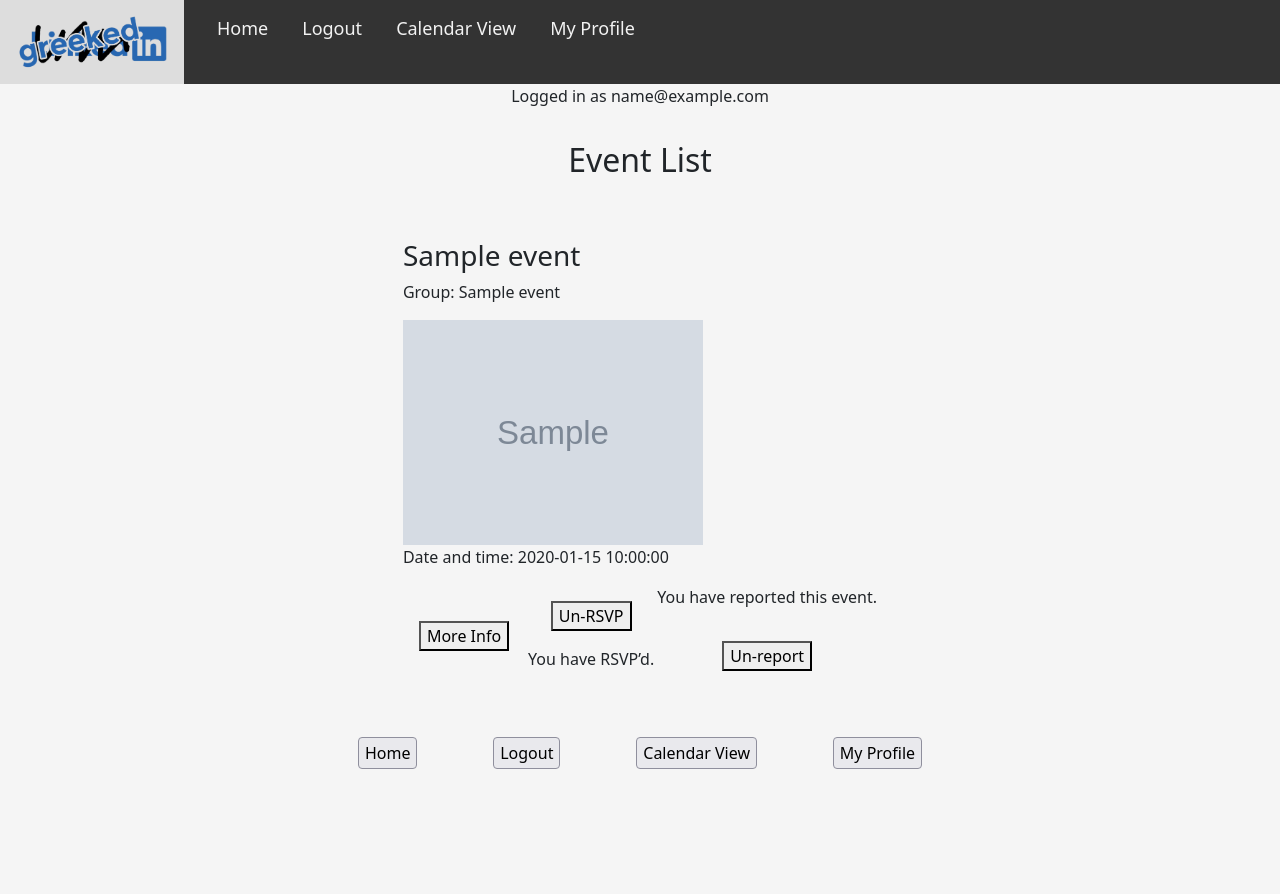
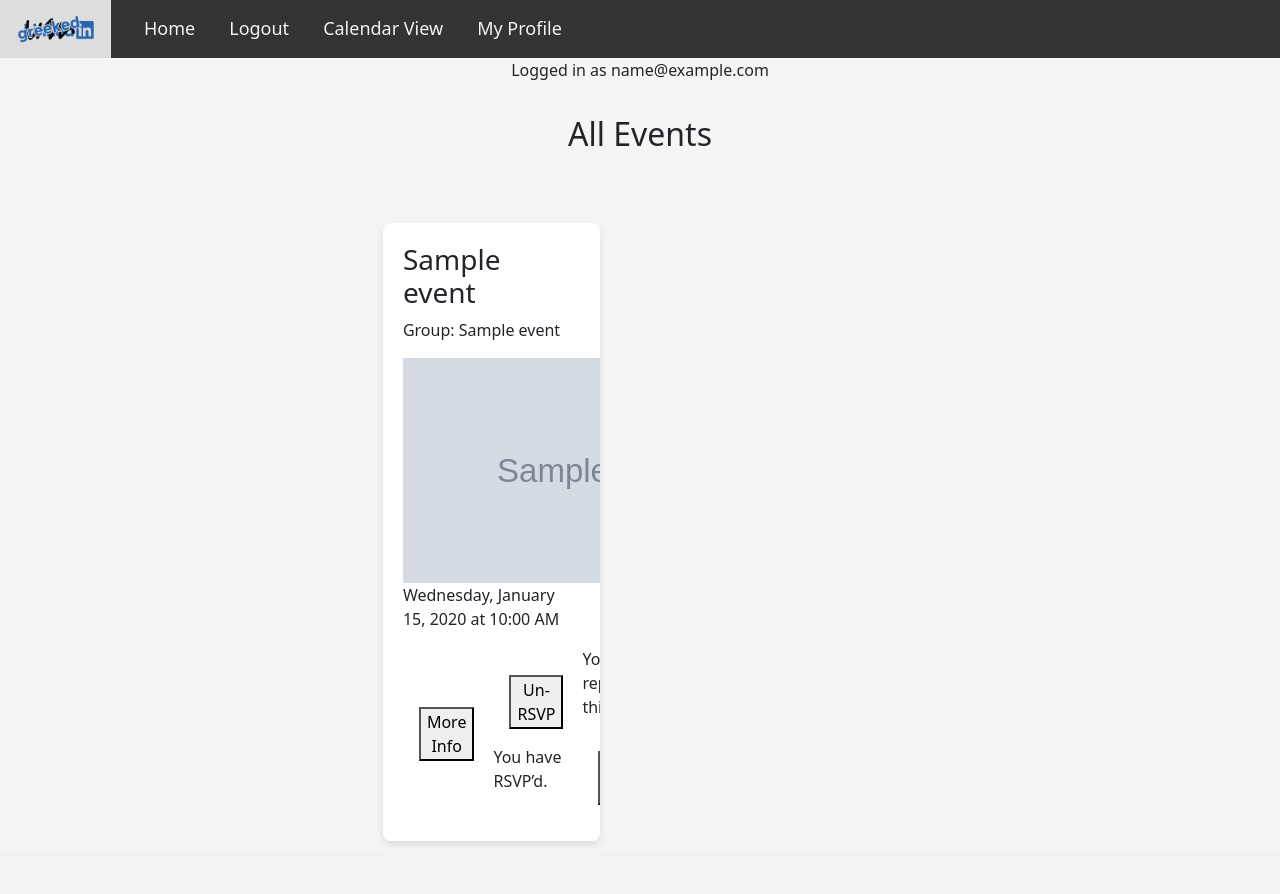
Before and after one commit to Jsouthern777/Final-Project, a Flask app: page / in a window 1280 px wide. After the commit the page ends 844 px from the top, so only its background shows below. Run offline with Flask 3, Linux system fonts and the light colour scheme; a user stored in the database is signed in; tables that the repository leaves empty hold one stand-in row (values such as "Sample post"); grey boxes marked "Sample" are stand-in pictures; parts of the project's set-up code (start-up, migrations or seed data) failed here and were passed over.

Commit message:
code cleanup

```diff
--- a/static/styles/style.css
+++ b/static/styles/style.css
@@ -23,16 +23,6 @@
     margin: 20px auto;
 }
 
-.center-links {
-    display: flex; /* Turns this container into a flex container */
-    justify-content: center; /* Horizontally centers content */
-    flex: 1; /* Takes up the remaining space */
-  }
-
-  .center-vertical {
-    display: flex; /* Nested flexbox for vertical centering */
-    align-items: center; /* Vertically centers its children */
-  }
 
 h2{
     padding-top: 1ex;
@@ -101,9 +91,7 @@
     width: 100%;
     margin-bottom: 1em;
 }
-/* .navbar-nav .nav-link {
-    margin-right: 15px; /* Adds spacing between links */
-    /* font-weight: 500; /* Makes the links slightly bold */
+
 
 .event-list{
     display: flex;
@@ -255,10 +243,7 @@
     text-decoration: none;
 }
 
-    /* padding: 10px 20px;
-    margin: 0; /* Ensures no extra spacing is added */
-    /* font-size: 14px; Adjust as needed
-} */
+
 .month{
     width: 100%;
     text-align: center;
--- a/templates/home.html
+++ b/templates/home.html
@@ -13,75 +13,21 @@
 </head>
 <body>
       <header>
-
-
-
-
           <div class = "topnav">
-            <a class="navbar-brand" href="/">
-                <img src="static/images/greek2.png" alt="Logo" width="150" margin="0">
+            <a class="navbar-brand" href="/" padding: 0>
+              <img src="/static/images/greek2.png" alt="Logo" width="77" margin="0">
             </a>
-
-            <div class="center-items">
             <a class="nav-link" href="/">Home</a>
-            </div>
-
-
             <a class="nav-link" href="/logout">Logout</a>
-
             {% if current_user.is_editor() or current_user.is_admin() %}
-
               <a class="nav-link" href="/add_event">Add Event</a>
-
             {% endif %}
-
             {% if current_user.is_authenticated and current_user.is_admin() %}
                 <a href="/report_event" class="nav-link"> Reported Events </a>
             {% endif %}
             <a class="nav-link" href="/calendar">Calendar View</a>
             <a class="nav-link" href="{{ url_for('profile', user_id=current_user.id) }}">My Profile</a>
           </div>
-
-          <!-- <button class="navbar-toggler" type="button" data-bs-toggle="collapse" data-bs-target="#navbarNav" aria-controls="navbarNav" aria-expanded="false" aria-label="Toggle navigation">
-              <span class="navbar-toggler-icon"></span>
-          </button> -->
-
-          <!-- <div class="menu-container">
-            <a href="/" class="menu-button"> Home </a>
-            <a href="/logout" class="menu-button"> Logout </a>
-            {% if current_user.is_editor() or current_user.is_admin() %}
-              <a href="/add_event" class="menu-button"> Add Event </a>
-            {% endif %}
-            <a href="/calendar" class="menu-button"> Calendar View </a>
-            <a href="{{ url_for('profile', user_id=current_user.id) }}" class="menu-button"> My Profile </a>
-            {% if current_user.is_authenticated and current_user.is_admin() %}
-              <a href="/report_event" class="menu-button"> Reported Events </a>
-            {% endif %}
-          </div> -->
-
-
-          <!-- <div class="collapse navbar-collapse" id="navbarNav">
-              <ul class="navbar-nav ms-auto">
-                  <li class="nav-item">
-                      <a class="nav-link" href="/">Home</a>
-                  </li>
-                  <li class="nav-item ms-auto">
-                      <a class="nav-link" href="">Logout</a>
-                  </li>
-                  {% if current_user.is_editor() or current_user.is_admin() %}
-                  <li class="nav-item">
-                    <a class="nav-link" href="#">Add Event</a>
-                </li>
-                {% endif %}
-
-                  <li class="nav-item">
-                      <a class="nav-link" href="#">Calendar View</a>
-                  </li>
-                  <li class="nav-item">
-                      <a class="nav-link" href="{{ url_for('profile', user_id=current_user.id) }}">My Profile</a>
-                  </li>
-              </ul> -->
-          <!-- </div> -->
       </div>
     </nav>
 
@@ -90,6 +36,8 @@
 
 
 
+
+  </header>
   <div class="container">
     {% for message in get_flashed_messages() %}
       <div class="alert alert-warning d-flex align-items-center alert-dismissible fade show">
@@ -98,20 +46,20 @@
       </div>
     {% endfor %}
   </div>
-  </header>
   <main>
     {% if current_user.is_authenticated %}
       <p>Logged in as {{ current_user.email }}</p>
       <div>
-        <h2>Event List</h2>
+        <h2>All Events</h2>
         {% if events %}
+        <div class="event-list">
           {% for event in events %}
-            <div>
+            <div class="event-card">
               <h3>{{ event.name }}</h3>
               <p>Group: {{ event.groupName }}</p>
               <img src="{{ url_for('static', filename=event.logo) }}" alt="Event Logo" width="300">
               {% if event.dateTime %}
-                <p>Date and time: {{ event.dateTime }}</p>
+               <p class="event-date" data-datetime="{{ event.dateTime }}"></p>
               {% else %}
                 <p>No date and time specified.</p>
               {% endif %}
@@ -158,23 +106,15 @@
                 </div>
                 {% endif %}
                </div>
+
             </div>
           {% endfor %}
+          </div>
         {% else %}
           <p>No events found. Please add an event to see upload options.</p>
         {% endif %}
       </div>
-      <div class="menu-container">
-        <a href="/" class="menu-button"> Home </a>
-        <a href="/logout" class="menu-button"> Logout </a>
-        {% if current_user.is_editor() or current_user.is_admin() %}
-          <a href="/add_event" class="menu-button"> Add Event </a>
-        {% endif %}
-        <a href="/calendar" class="menu-button"> Calendar View </a>
-        <a href="{{ url_for('profile', user_id=current_user.id) }}" class="menu-button"> My Profile </a>
-        {% if current_user.is_authenticated and current_user.is_admin() %}
-          <a href="/report_event" class="menu-button"> Reported Events </a>
-        {% endif %}
+
       </div>
     {% else %}
       <h1>Welcome to GreekedIn! Register or Login</h1>
@@ -182,3 +122,29 @@
   </main>
 </body>
 </html>
+
+<script>
+  function formatDateTime(dateTimeString) {
+    const date = new Date(dateTimeString);
+    const options = {
+      weekday: 'long',
+      year: 'numeric',
+      month: 'long',
+      day: 'numeric',
+      hour: 'numeric',
+      minute: 'numeric',
+      hour12: true,
+    };
+    return date.toLocaleDateString('en-US', options);
+  }
+
+  {# + ' at ' + date.toLocaleTimeString('en-US', { hour12: true }); #}
+
+  window.onload = function() {
+    const eventDate = document.querySelectorAll('.event-date');
+    eventDate.forEach(function(element) {
+      const rawDate = element.getAttribute('data-datetime');
+      element.textContent = formatDateTime(rawDate);
+    });
+  };
+</script>
```
Lines whose indentation alone changed are shown as unchanged.
